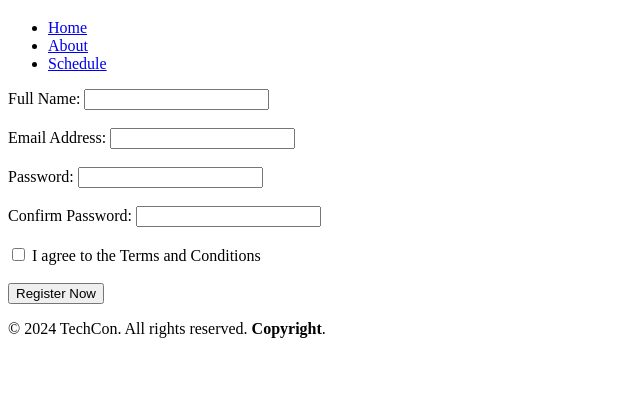
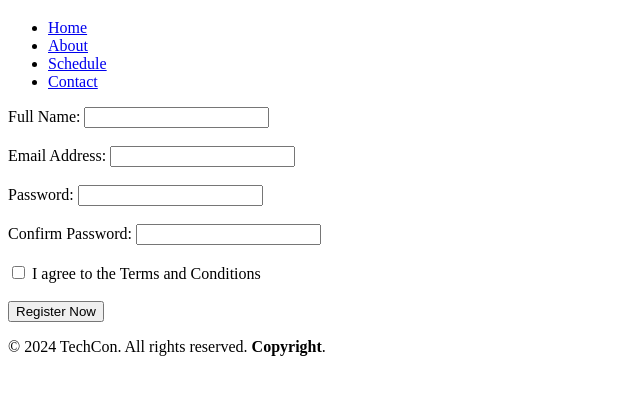
Before and after one commit to fittechjoy/TechCon_HTML, a plain HTML site: page techcon_website/register.html in a window 1280 px wide. Shown: the part 61-456 px from the top of the page, without its empty margins (0-640 px from the left). Drawn offline with Linux system fonts and the light colour scheme.

Commit message:
Save changes

```diff
--- a/techcon_website/register.html
+++ b/techcon_website/register.html
@@ -14,6 +14,7 @@
         <li><a href="index.html">Home</a></li>
         <li><a href="about.html">About</a></li>
         <li><a href="schedule.html">Schedule</a></li>
+        <li><a href="contact.html">Contact</a></li>
       </ul>
     </nav>
   </header>
```
Also changed, not shown: techcon_website/schedule.html (+1 -1 lines).
